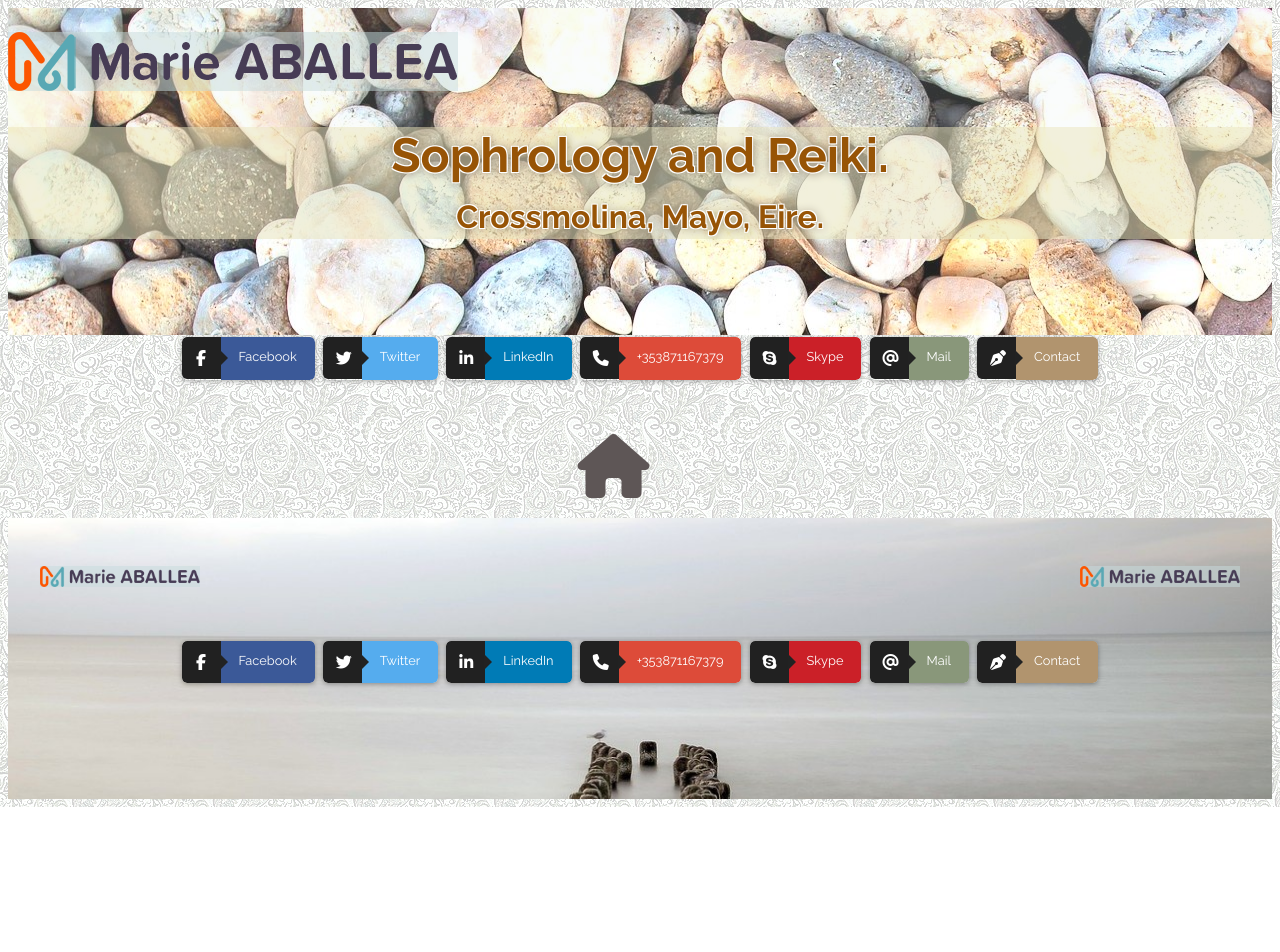
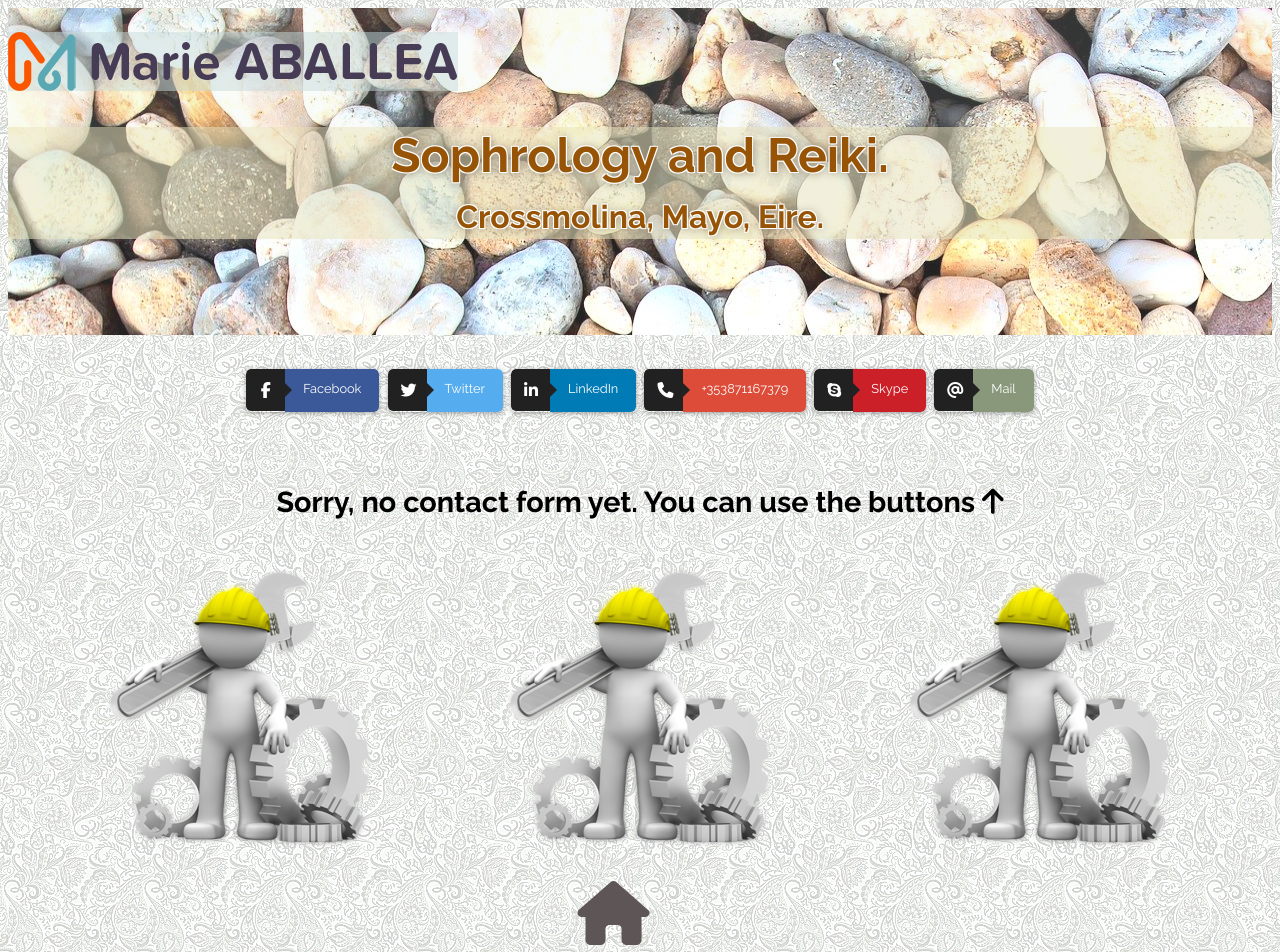
Before and after one commit to LazezBZH/Site-Marie, a plain HTML site: page contact.html in a window 1280 px wide. Shown: the top 952 px of the page. Before the commit the page ends 807 px from the top, so only its background shows below. Drawn offline with Linux system fonts and the light colour scheme.

Commit message:
V11 contact(à faire)

```diff
--- a/contact.html
+++ b/contact.html
@@ -42,11 +42,15 @@
 <a class="btn btn-icon btn-linkedin"  target="_blank" href="https://www.linkedin.com/in/sophrologie-dinan/"><i class="fa fa-linkedin"></i><span>LinkedIn</span></a>
 <a class="btn btn-icon btn-phone" href="tel:+353871167379"><i class="fas fa-phone"></i><span>+353871167379</span></a>
 <a class="btn btn-icon btn-skype" target="_blank" href="https://join.skype.com/invite/bMjcXuBgHljY"><i class="fab fa-skype"></i><span>Skype</span></a>
-<a class="btn btn-icon btn-mail" target="_blank" href="mailto:nullepart@mozilla.org"><i class="fas fa-at"></i><span>Mail</span></a>
-<a class="btn btn-icon btn-contact" target="_blank" href="contact.html"><i class="fas fa-pen-nib"></i><span>Contact</span></a>
+<a class="btn btn-icon btn-mail" target="_blank" href="mailto:maballea148@gmail.com"><i class="fas fa-at"></i><span>Mail</span></a>
 </div>
+<h4 id="sorry">Sorry, no contact form yet. You can use the buttons <i class="fas fa-arrow-up"></i></h4>
+<p><img class="maintenance" src="images/service-maintenance.png" alt=""><img class="maintenance" src="images/service-maintenance.png" alt=""><img class="maintenance" src="images/service-maintenance.png" alt=""></p>
     </section>
-    <p> <a href="index.html" class="aboutme"><i class="fas fa-home"></i></a></p>
+
+
+      <p> <a href="index.html" class="aboutme"><i class="fas fa-home"></i></a></p>
+
     </main>
   </body>
   <!--footer-->
@@ -64,7 +68,7 @@
 <a class="btn btn-icon btn-linkedin"  target="_blank" href="https://www.linkedin.com/in/sophrologie-dinan/"><i class="fa fa-linkedin"></i><span>LinkedIn</span></a>
 <a class="btn btn-icon btn-phone" href="tel:+353871167379"><i class="fas fa-phone"></i><span>+353871167379</span></a>
 <a class="btn btn-icon btn-skype" target="_blank" href="https://join.skype.com/invite/bMjcXuBgHljY"><i class="fab fa-skype"></i><span>Skype</span></a>
-<a class="btn btn-icon btn-mail" target="_blank" href="mailto:nullepart@mozilla.org"><i class="fas fa-at"></i><span>Mail</span></a>
+<a class="btn btn-icon btn-mail" target="_blank" href="mailto:maballea148@gmail.com"><i class="fas fa-at"></i><span>Mail</span></a>
 <a class="btn btn-icon btn-contact" target="_blank" href="contact.html"><i class="fas fa-pen-nib"></i><span>Contact</span></a>
 </div>
   </footer>
--- a/style.css
+++ b/style.css
@@ -44,7 +44,7 @@ li {
   margin-bottom: 1.5rem;
 }
 mark {
-  background-color: rgb(222, 204, 235);
+  background-color: rgb(207, 202, 248);
 }
 /*nav*/
 
@@ -312,6 +312,11 @@ mark {
 .imageflottante7:hover {
   transform: rotate3d(150, 150, 150, -60deg);
 }
+/*contact*/
+#sorry {
+  text-align: center;
+  font-size: 1.8rem;
+}
 /*footer*/
 footer {
   background-image: url("images/footer2.jpg");
@@ -340,6 +345,7 @@ footer {
   text-align: center;
   height: 5rem;
   overflow: hidden;
+  padding-top: 2rem;
 }
 
 /*Pen code from this point on*/
--- a/stylemedium.css
+++ b/stylemedium.css
@@ -49,7 +49,11 @@ li {
   font-size: 3rem;
   padding: 0;
 }
-
+/*contact*/
+.maintenance {
+  width: 15rem;
+  padding-top: 2rem;
+}
 /*footer*/
 #social-platforms {
   display: flex;
--- a/stylesmall.css
+++ b/stylesmall.css
@@ -81,6 +81,18 @@ li {
   padding: 0;
   margin: auto;
 }
+/*contact*/
+.maintenance {
+  width: 22rem;
+  padding-top: 5rem;
+}
+#sorry {
+  text-align: center;
+  font-size: 1.5rem;
+  padding: 5rem 1rem 0 1rem;
+}
+
+/*footer*/
 footer {
   background-image: none;
   background-color: rgb(240, 242, 245);
```
Also changed, not shown: index.html (+1 -1 lines), parcours.html (+1 -1 lines), reiki.html (+1 -1 lines), sophro.html (+1 -1 lines).
